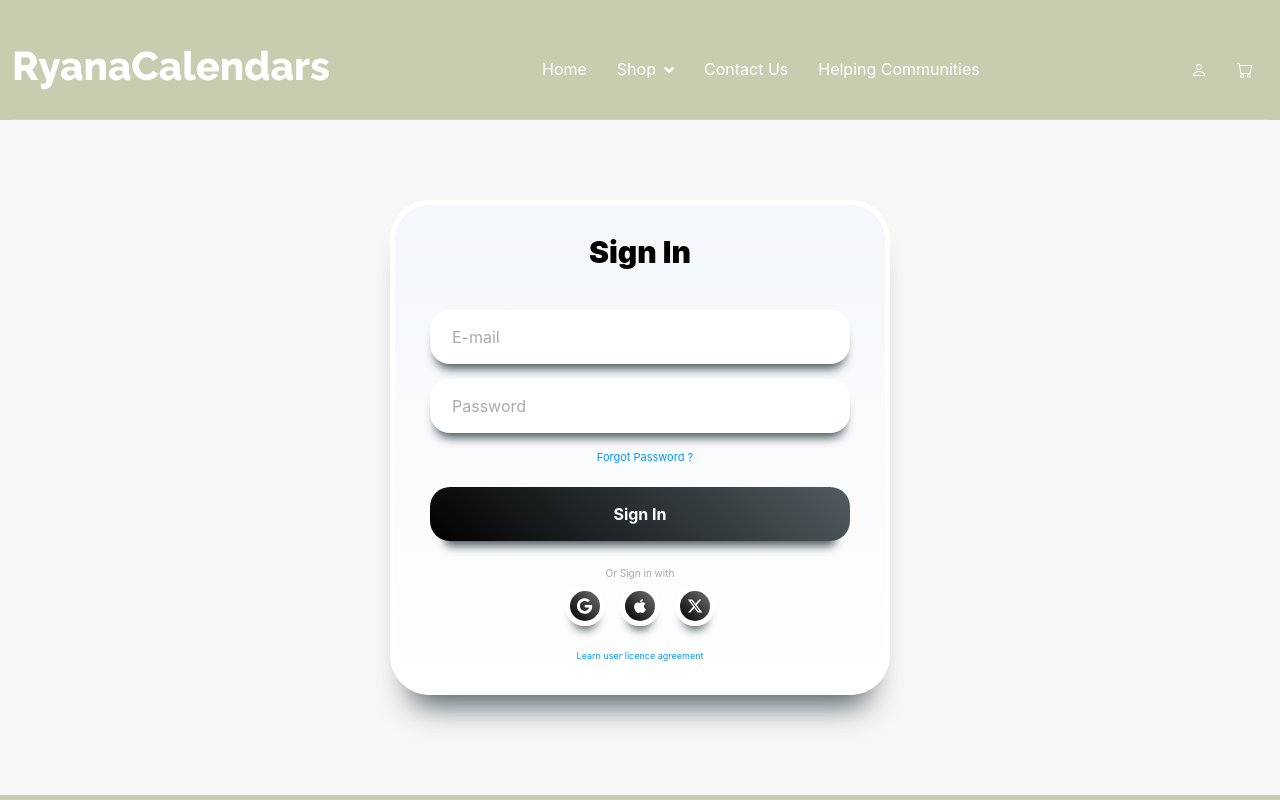
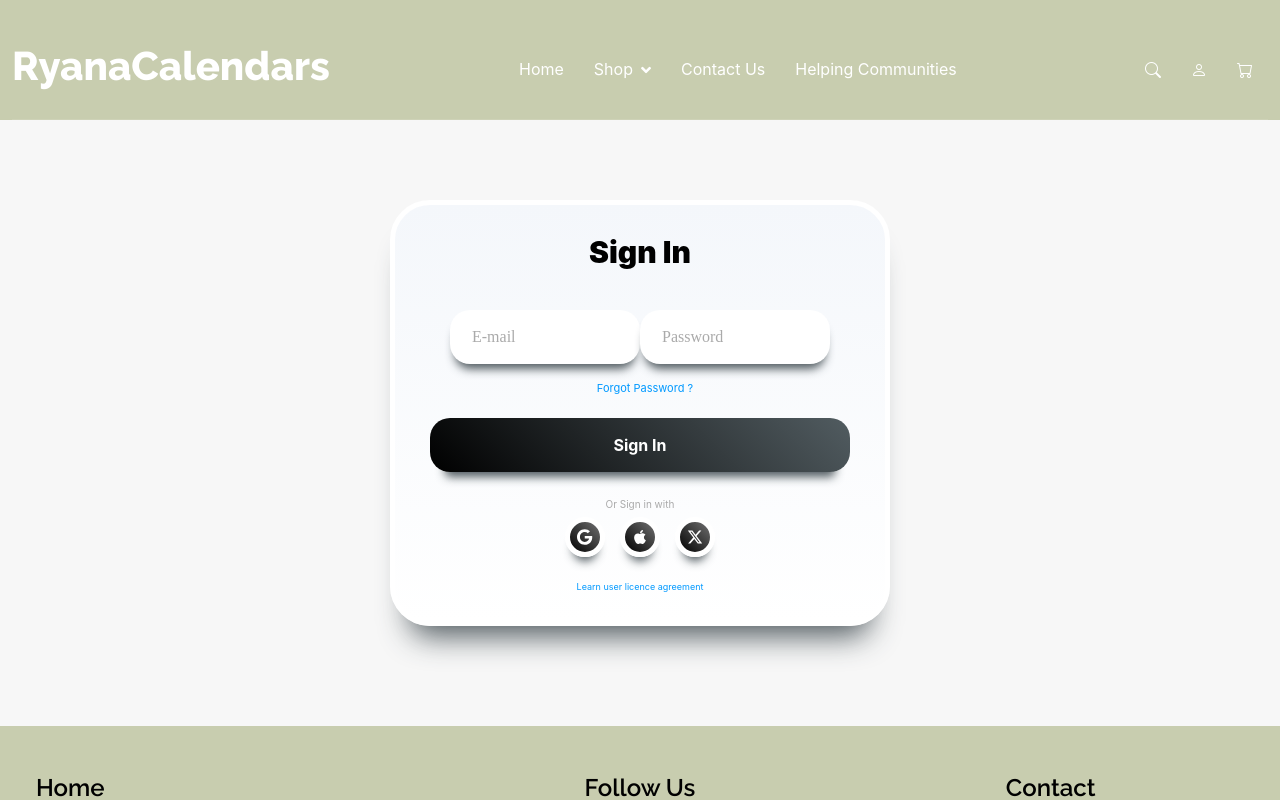
Before and after one commit to sapogcacvaza/e-project, a React (Create React App) app in the folder source/E-project/: page /login in a window 1280 px wide. Shown: the top 800 px of the page. Built offline with nearby package versions, Linux system fonts and the light colour scheme.

Commit message:
dádfsfdsfsdaf

```diff
--- a/source/E-project/public/css/style.css
+++ b/source/E-project/public/css/style.css
@@ -498,9 +498,22 @@ body {
 
 
 /*** Single Page Start ***/
-.pagination {
 
-}
+.input {
+    font-family: "SF Pro";
+    max-width: 190px;
+    padding: 0.875rem;
+    font-size: 1rem;
+    border: 1.5px solid #000;
+    border-radius: 0.5rem;
+    box-shadow: 2.5px 3px 0 #000;
+    outline: none;
+    transition: ease 0.25s;
+  }
+
+  .input:focus {
+    box-shadow: 5.5px 7px 0 black;
+  }
 
 .pagination a {
     color: var(--bs-dark);
--- a/source/E-project/src/components/navbar.js
+++ b/source/E-project/src/components/navbar.js
@@ -1,7 +1,41 @@
 import React from "react";
 import { Link } from "react-router-dom"
+import { useState, useRef, useEffect } from "react";
+
+
+
+
 
 export default function Navbar() {
+    // State để quản lý việc hiển thị form tìm kiếm
+    const [showSearch, setShowSearch] = useState(false);
+    // Tạo ref để tham chiếu tới form và icon tìm kiếm
+    const searchFormRef = useRef(null);
+    const searchIconRef = useRef(null);
+    // Hàm toggle để ẩn/hiển form tìm kiếm
+    const toggleSearchForm = () => {
+        setShowSearch(!showSearch); // Đảo ngược trạng thái hiển thị của form
+    };
+    // Hàm để xử lý khi click ra ngoài form tìm kiếm
+    const handleClickOutside = (event) => {
+        if (
+            searchFormRef.current &&
+            searchIconRef.current &&
+            !searchFormRef.current.contains(event.target) &&
+            !searchIconRef.current.contains(event.target)
+        ) {
+            setShowSearch(false); // Ẩn form khi click ra ngoài
+        }
+    };
+
+    // Sử dụng useEffect để thêm và xóa sự kiện click
+    useEffect(() => {
+        document.addEventListener('click', handleClickOutside);
+        return () => {
+            document.removeEventListener('click', handleClickOutside);
+        };
+    }, []);
+
     return (
         <div className="container-fluid fixed-top">
             <div className="container px-0">
@@ -29,6 +63,13 @@ export default function Navbar() {
                             <Link to={'/about'} className="nav-item nav-link text-white ">Helping Communities</Link>
                         </div>
                         <div className="navbar-nav d-flex">
+                            <Link to={'/'} className="nav-item nav-link text-white" style={{ position: 'relative', display: 'flex', alignItems: 'center', justifyContent: 'center' }} >
+                                <form id="search-form" ref={searchFormRef} style={{ position: 'absolute', right: '50px', display: showSearch ? 'block' : 'none' }}>
+                                    <input placeholder="Search" className="input" name="text" type="text" />
+                                </form>
+
+                                <i id="search-icon" onClick={toggleSearchForm} ref={searchIconRef} className="bi bi-search"></i>
+                            </Link>
                             <Link to={'/'} className="nav-item nav-link text-white "><i class="bi bi-person"></i></Link>
                             <Link to={'/'} className="nav-item nav-link text-white "><i class="bi bi-cart"></i></Link>
                         </div>
```
